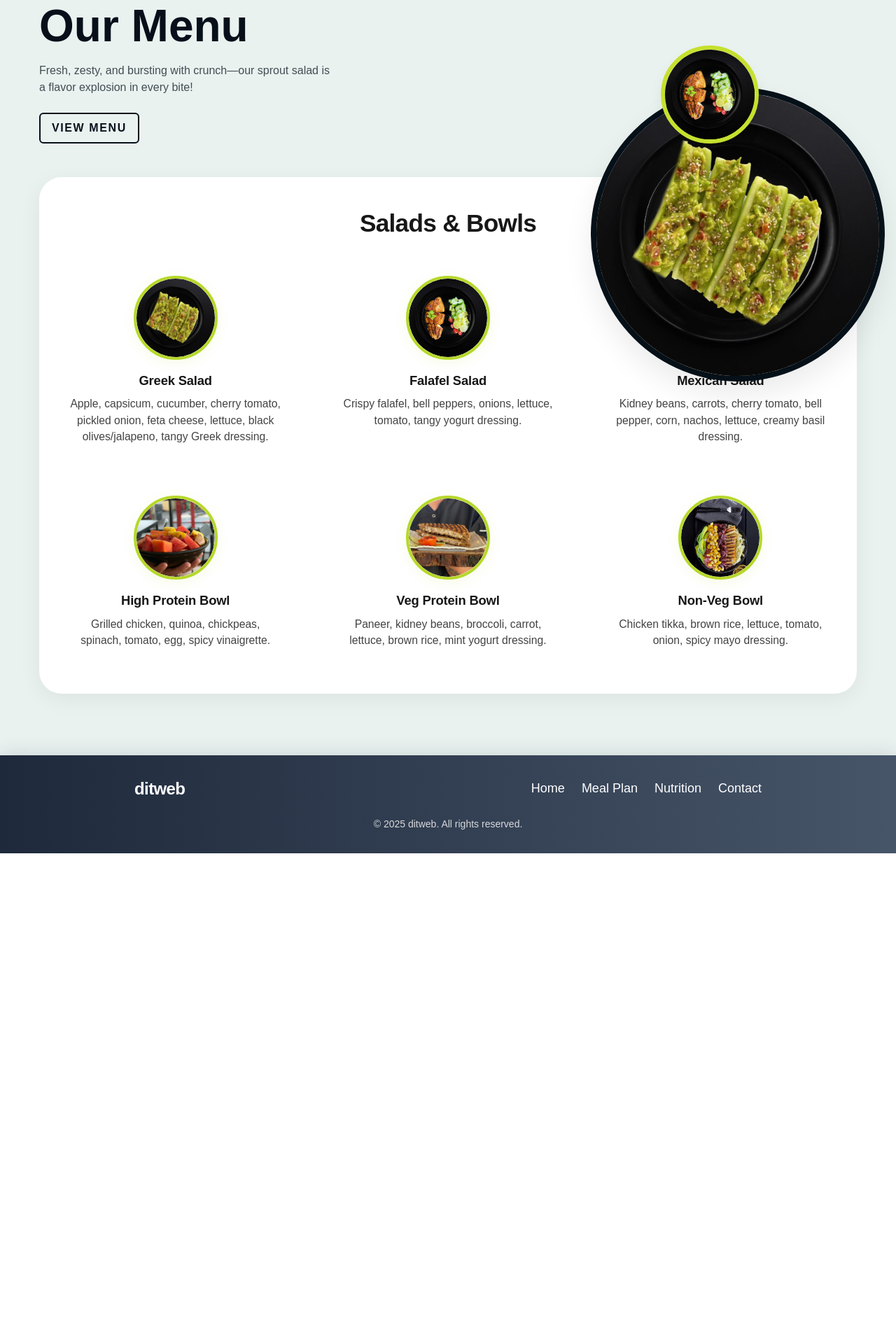
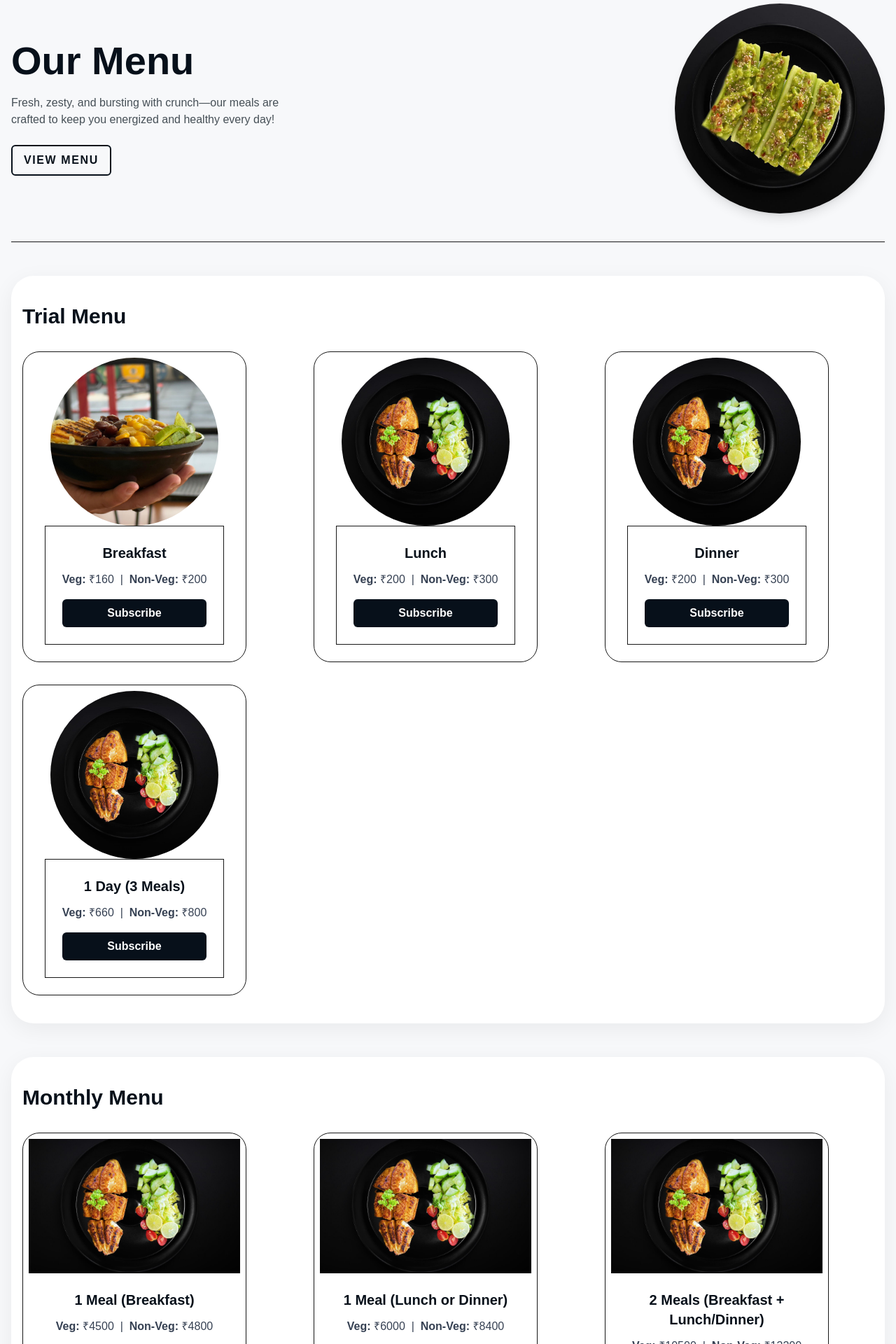
Before and after one commit to shivamkumarsingh98/fittbox-frontend-freelanse-project, a Next.js app: page /Menu in a window 1280 px wide. Shown: the part 100-2020 px from the top of the page at 70% size. Before the commit the page ends 1319 px from the top, so only its background shows below. Built offline with nearby package versions, Linux system fonts and the light colour scheme.

Commit message:
menu card development

```diff
--- a/src/app/Component/Contant.js
+++ b/src/app/Component/Contant.js
@@ -16,11 +16,11 @@ function Contant() {
       </div>
 
       {/* Food Categories Section */}
-      <div className="relative max-w-6xl mx-auto px-4">
+      <div className="relative max-w-5xl mx-auto px-4">
         {/* Black Background Section */}
         <div className="relative mt-[-40px] px-6 py-12 md:px-12 md:py-16 overflow-hidden">
           {/* Tilted black background */}
-          <div className="absolute inset-0 bg-black rounded-[2rem] transform -skew-y-3 origin-top-left"></div>
+          <div className="absolute inset-0 bg-black rounded-[2rem] transform -skew-y-4 origin-top-right"></div>
 
           {/* Food Category Cards */}
           <div className="relative z-10 grid grid-cols-1 sm:grid-cols-2 md:grid-cols-3 lg:grid-cols-4 gap-10 md:gap-14 justify-items-center">
@@ -37,7 +37,7 @@ function Contant() {
                   <img
                     src={item.src}
                     alt={item.label}
-                    className="w-full h-full object-cover rounded-full group-hover:scale-105 transition-transform duration-300"
+                    className="w-full hover:animate-spin h-full object-cover rounded-full group-hover:scale-105 transition-transform duration-300"
                   />
                 </div>
 
@@ -157,7 +157,7 @@ function Contant() {
                   you need to shed those unwanted pounds.
                 </p>
 
-                <button className="w-full bg-green-500 text-white py-4 px-6 rounded-lg font-semibold text-lg hover:bg-green-600 hover:scale-105 transition-all duration-300 shadow-md">
+                <button className="w-full bg-green-500 animate-bounce text-white py-4 px-6 rounded-lg font-semibold text-lg hover:bg-green-600 hover:scale-105 transition-all duration-300 shadow-md">
                   GET STARTED
                 </button>
               </div>
--- a/src/app/Component/HeroSection.js
+++ b/src/app/Component/HeroSection.js
@@ -21,7 +21,7 @@ function HeroSection() {
       {/* Text Content */}
       <div className="absolute top-[20%] sm:top-[25%] left-[5%] sm:left-[8%] text-white z-20 max-w-[90%] sm:max-w-[80%] md:max-w-[70%]">
         <h1 className="text-2xl sm:text-3xl md:text-4xl lg:text-5xl xl:text-6xl font-bold drop-shadow-lg leading-tight mb-4">
-          FittBox Dite Food
+          FittBox Diet Food
         </h1>
         <p className="text-sm sm:text-base md:text-lg lg:text-xl text-white/90 drop-shadow-md leading-relaxed">
           Fresh, healthy, and delicious meals delivered to your doorstep
--- /dev/null
+++ b/src/app/Data.js
@@ -0,0 +1,59 @@
+export const TrialMenu = [
+  {
+    name: "Breakfast",
+    veg: 160,
+    nonveg: 200,
+    img: "/hero.jpg",
+  },
+  {
+    name: "Lunch",
+    veg: 200,
+    nonveg: 300,
+    img: "/hero2.jpg",
+  },
+  {
+    name: "Dinner",
+    veg: 200,
+    nonveg: 300,
+    img: "/hero2.jpg",
+  },
+  {
+    name: "1 Day (3 Meals)",
+    veg: 660,
+    nonveg: 800,
+    img: "/hero2.jpg",
+  },
+];
+
+export const MonthlyMenu = [
+  {
+    name: "1 Meal (Breakfast)",
+    veg: 4500,
+    nonveg: 4800,
+    img: "/hero2.jpg",
+  },
+  {
+    name: "1 Meal (Lunch or Dinner)",
+    veg: 6000,
+    nonveg: 8400,
+    img: "/hero2.jpg",
+  },
+  {
+    name: "2 Meals (Breakfast + Lunch/Dinner)",
+    veg: 10500,
+    nonveg: 13200,
+    img: "/hero2.jpg",
+  },
+  {
+    name: "2 Meals (Lunch + Dinner)",
+    veg: 12000,
+    nonveg: 16800,
+    img: "/hero2.jpg",
+  },
+  {
+    name: "3 Meals (Breakfast + Lunch + Dinner)",
+    veg: 16500,
+    nonveg: 21600,
+    img: "/hero2.jpg",
+  },
+];
--- a/src/app/Menu/page.js
+++ b/src/app/Menu/page.js
@@ -1,96 +1,105 @@
 import Image from "next/image";
 import Link from "next/link";
+import { TrialMenu, MonthlyMenu } from "../Data"; // adjust path if needed
 
 function Page() {
   return (
-    <main className="bg-menu-hero min-h-[60vh] flex items-center">
-      <div className="w-full max-w-[1200px] mx-auto px-4 py-10">
-        <section className="menu-hero flex gap-8 items-center relative">
+    <main className="bg-[#f7f8fa] flex items-center">
+      <div className="w-full max-w-7xl mx-auto px-4 py-10">
+        {/* Hero Section */}
+        <section className="menu-hero flex flex-col md:flex-row gap-8 items-center relative border-b pb-10">
           <div className="hero-left flex-1 max-w-[60%]">
-            <h1 className="text-[4rem] leading-none text-[#07101a] font-extrabold mb-5">
+            <h1 className="text-[3.5rem] leading-none text-[#07101a] font-extrabold mb-5">
               Our Menu
             </h1>
             <p className="text-[#0b1720] opacity-75 max-w-[48ch] mb-6">
-              Fresh, zesty, and bursting with crunch—our sprout salad is a
-              flavor explosion in every bite!
+              Fresh, zesty, and bursting with crunch—our meals are crafted to
+              keep you energized and healthy every day!
             </p>
             <Link
               href="/menu/list"
-              className="inline-block border-2 border-[#07101a] rounded-md text-[#07101a] font-bold tracking-widest px-4 py-2"
+              className="inline-block border-2 border-[#07101a] rounded-md text-[#07101a] font-bold tracking-widest px-4 py-2 hover:bg-[#07101a] hover:text-white transition"
             >
               VIEW MENU
             </Link>
           </div>
 
-          <div
-            className="hero-right flex-1 flex items-center justify-end relative"
-            aria-hidden
-          >
-            <div className="circle-large relative rounded-full overflow-hidden">
+          <div className="hero-right flex-1 flex items-center justify-end relative">
+            <div className="relative w-[300px] h-[300px] rounded-full overflow-hidden shadow-lg">
               <Image
                 src="/hero3.jpg"
-                alt="bowl"
+                alt="Healthy bowl"
                 fill
-                sizes="(max-width: 900px) 220px, 420px"
-                className="object-cover"
-              />
-            </div>
-
-            <div className="circle-small absolute -top-8 right-[120px] rounded-full overflow-hidden">
-              <Image
-                src="/hero2.jpg"
-                alt="small bowl"
-                fill
-                sizes="(max-width: 900px) 90px, 140px"
                 className="object-cover"
               />
             </div>
           </div>
         </section>
-        {/* section two: menu grid */}
+
+        {/* Trial Menu Section */}
         <section className="menu-section mt-20">
-          <h2 className="menu-section-title">Salads & Bowls</h2>
-          <div className="menu-grid">
-            {/* Static meal data */}
-            {[
-              {
-                title: "Greek Salad",
-                desc: "Apple, capsicum, cucumber, cherry tomato, pickled onion, feta cheese, lettuce, black olives/jalapeno, tangy Greek dressing.",
-                img: "/hero3.jpg",
-              },
-              {
-                title: "Falafel Salad",
-                desc: "Crispy falafel, bell peppers, onions, lettuce, tomato, tangy yogurt dressing.",
-                img: "/hero2.jpg",
-              },
-              {
-                title: "Mexican Salad",
-                desc: "Kidney beans, carrots, cherry tomato, bell pepper, corn, nachos, lettuce, creamy basil dressing.",
-                img: "/hero4.jpg",
-              },
-              {
-                title: "High Protein Bowl",
-                desc: "Grilled chicken, quinoa, chickpeas, spinach, tomato, egg, spicy vinaigrette.",
-                img: "/hero5.jpg",
-              },
-              {
-                title: "Veg Protein Bowl",
-                desc: "Paneer, kidney beans, broccoli, carrot, lettuce, brown rice, mint yogurt dressing.",
-                img: "/hero6.jpg",
-              },
-              {
-                title: "Non-Veg Bowl",
-                desc: "Chicken tikka, brown rice, lettuce, tomato, onion, spicy mayo dressing.",
-                img: "/hero7.jpg",
-              },
-            ].map((meal, i) => (
-              <div className="menu-card" key={i}>
-                <div className="menu-card-img">
-                  <img src={meal.img} alt={meal.title} />
+          <h2 className="text-3xl font-bold mb-8 text-[#07101a]">Trial Menu</h2>
+          <div className="grid md:grid-cols-2 lg:grid-cols-3 gap-8">
+            {TrialMenu.map((meal, i) => (
+              <div
+                key={i}
+                className="menu-card border rounded-2xl  bg-white overflow-hidden shadow-md hover:shadow-xl transition flex flex-col"
+              >
+                <div className="relative w-60 h-60">
+                  <Image
+                    src={meal.img}
+                    alt={meal.name}
+                    fill
+                    className="object-cover rounded-full  "
+                  />
                 </div>
-                <div className="menu-card-content">
-                  <h3 className="menu-card-title">{meal.title}</h3>
-                  <p className="menu-card-desc">{meal.desc}</p>
+                <div className="p-6 border flex flex-col flex-grow">
+                  <h3 className="text-xl font-semibold text-[#07101a] mb-3">
+                    {meal.name}
+                  </h3>
+                  <p className="text-gray-700 mb-4">
+                    <strong>Veg:</strong> ₹{meal.veg} &nbsp;|&nbsp;{" "}
+                    <strong>Non-Veg:</strong> ₹{meal.nonveg}
+                  </p>
+                  <button className="mt-auto bg-[#07101a] text-white py-2 px-4 rounded-md font-semibold hover:bg-[#0c1b2a] transition">
+                    Subscribe
+                  </button>
+                </div>
+              </div>
+            ))}
+          </div>
+        </section>
+
+        {/* Monthly Menu Section */}
+        <section className="menu-section mt-20">
+          <h2 className="text-3xl font-bold mb-8 text-[#07101a]">
+            Monthly Menu
+          </h2>
+          <div className="grid md:grid-cols-2 lg:grid-cols-3 gap-8">
+            {MonthlyMenu.map((meal, i) => (
+              <div
+                key={i}
+                className="menu-card border rounded-2xl bg-white overflow-hidden shadow-md hover:shadow-xl transition flex flex-col"
+              >
+                <div className="relative w-full h-48">
+                  <Image
+                    src={meal.img}
+                    alt={meal.name}
+                    fill
+                    className="object-cover"
+                  />
+                </div>
+                <div className="p-6 flex flex-col flex-grow">
+                  <h3 className="text-xl font-semibold text-[#07101a] mb-3">
+                    {meal.name}
+                  </h3>
+                  <p className="text-gray-700 mb-4">
+                    <strong>Veg:</strong> ₹{meal.veg} &nbsp;|&nbsp;{" "}
+                    <strong>Non-Veg:</strong> ₹{meal.nonveg}
+                  </p>
+                  <button className="mt-auto bg-[#07101a] text-white py-2 px-4 rounded-md font-semibold hover:bg-[#0c1b2a] transition">
+                    Subscribe
+                  </button>
                 </div>
               </div>
             ))}
--- a/src/app/layout.js
+++ b/src/app/layout.js
@@ -14,8 +14,8 @@ const geistMono = Geist_Mono({
 });
 
 export const metadata = {
-  title: "Create Next App",
-  description: "Generated by create next app",
+  title: "FittBox",
+  description: "Diet food delivery website",
 };
 
 export default function RootLayout({ children }) {
```
